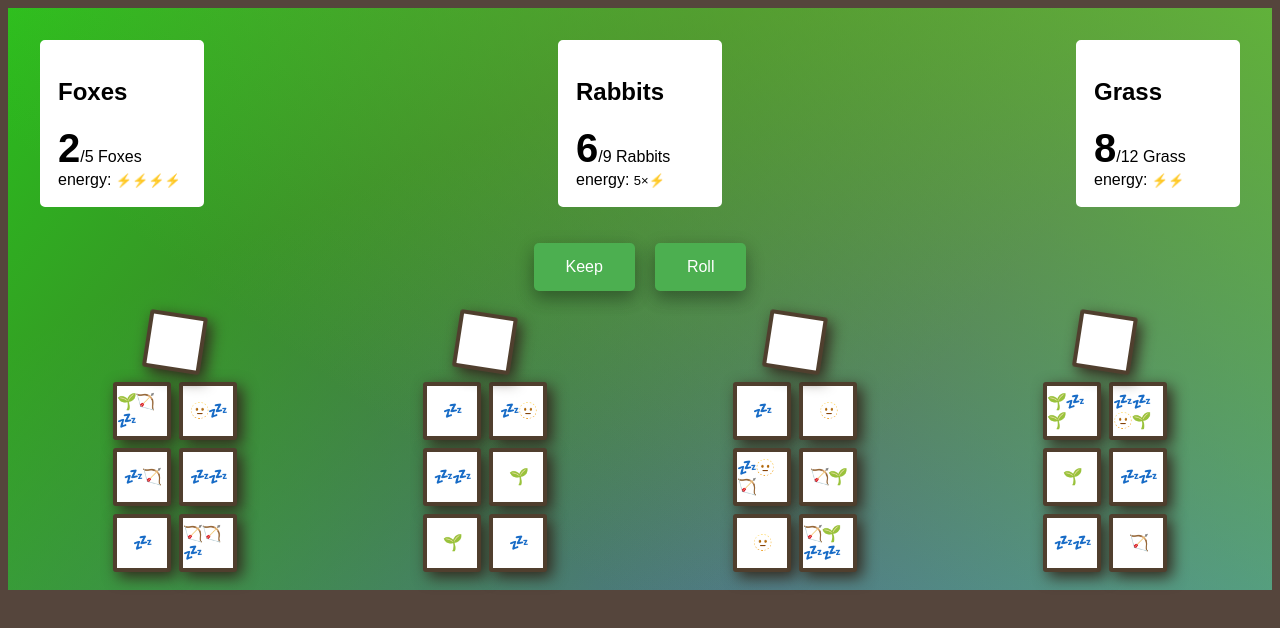
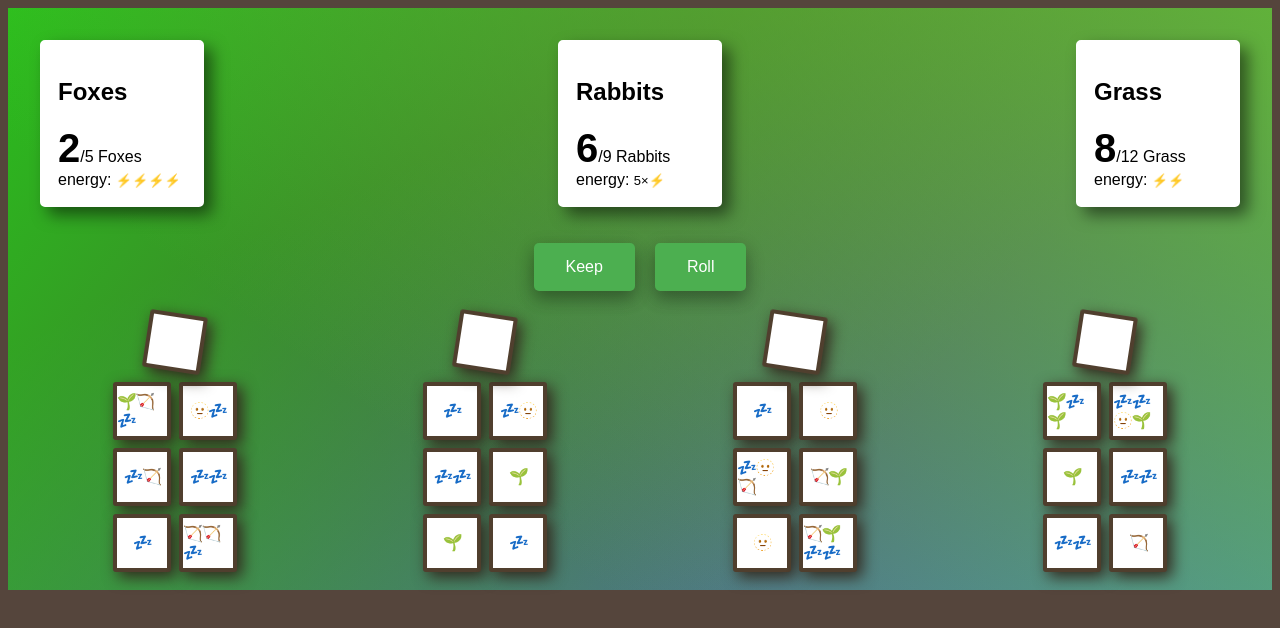
Before and after one commit to eignnx/eco-dice, a React (Vite) app: page / in a window 1280 px wide. Shown: the top 628 px of the page. Built offline with nearby package versions, Linux system fonts and the light colour scheme.

Commit message:
add shadow under pop display

```diff
--- a/src/PopDisplay.css
+++ b/src/PopDisplay.css
@@ -15,6 +15,8 @@
   border: 2px solid #fff;
   border-radius: 5px;
   background: #fff;
+
+  box-shadow: 0.5rem 0.5rem 1rem rgba(0,0,0, 50%);
 }
 
 .pop-display {
```
